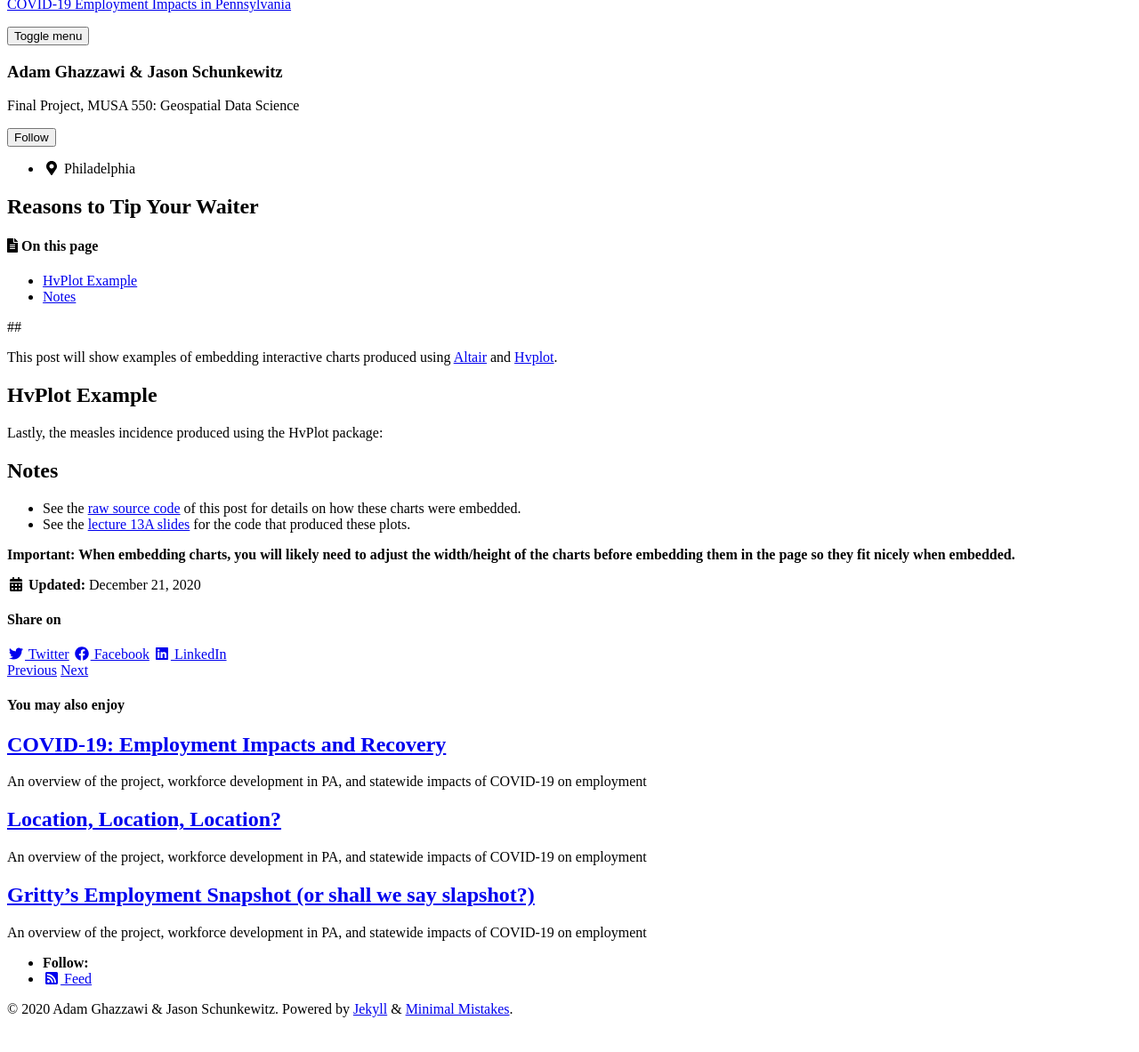
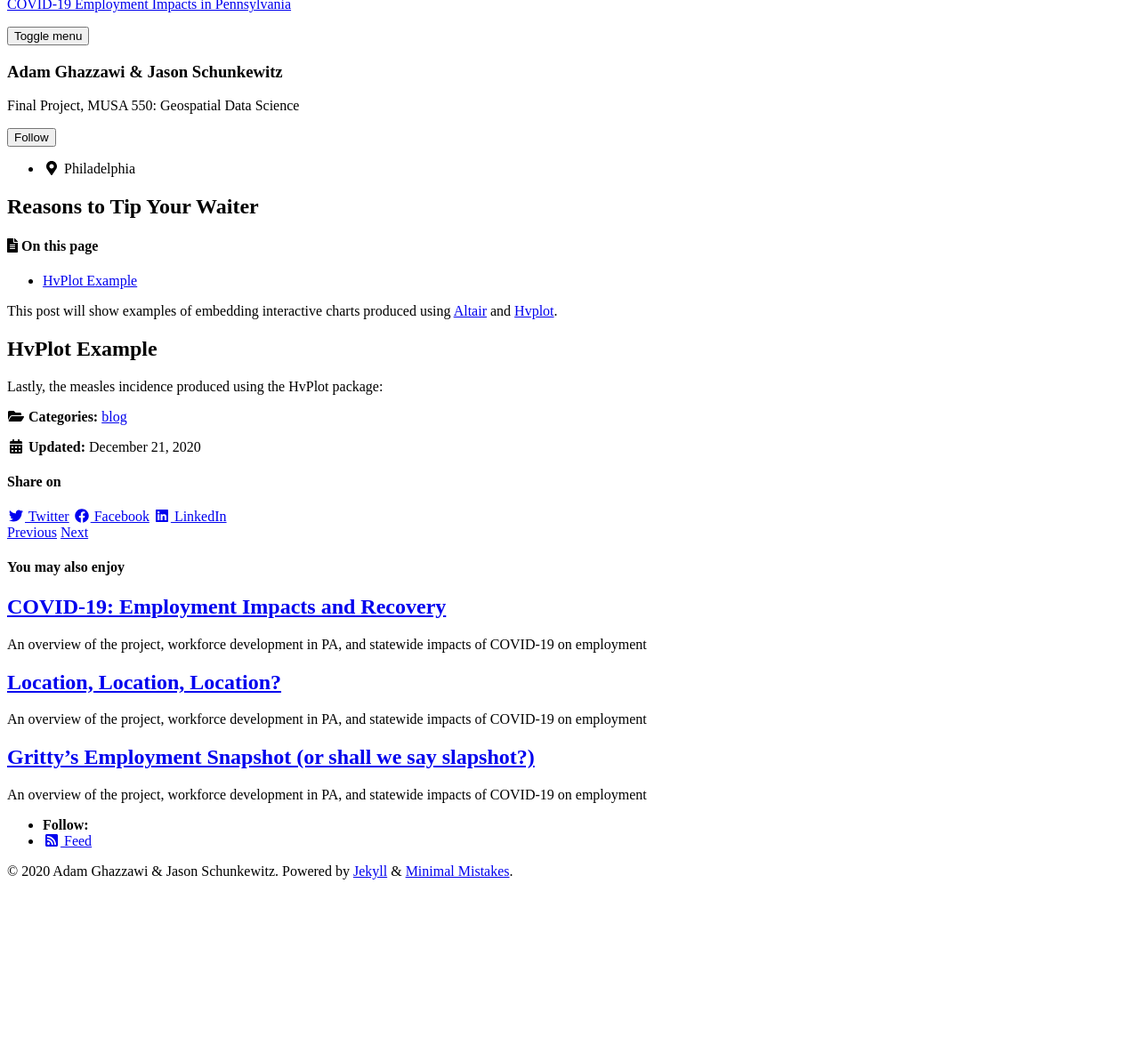
Before and after one commit to amghazzawi/PAemployment, a Jekyll site: the page built from _posts/2019-04-13-measles-charts.md, in a window 1280 px wide, cut to the strip 112-1326 px from the top of the page. Shown: the top 1183 px of the strip at 89% size. Built offline with Jekyll 4.4.1, drawn with Linux system fonts in a browser that asks for light colours; cached includes are drawn as plain includes; nearby versions of some CDN libraries; after the commit the page ends 1171 px from its top, so only the background shows below that.

Commit message:
Update 2019-04-13-measles-charts.md

```diff
--- a/_posts/2019-04-13-measles-charts.md
+++ b/_posts/2019-04-13-measles-charts.md
@@ -1,7 +1,8 @@
 ---
 title: "Reasons to Tip Your Waiter"
 date: 2020-12-21
-published: true
+categories:
+  - blog
 tags:
 excerpt: "A comparative look at how different industries have fared and vulnerable hotspots across the state"
 hv-loader:
@@ -11,7 +12,7 @@ hv-loader:
 toc: true
 toc_sticky: true
 ---
-##
+
 <div id="hv-chart-1"></div>
 
 This post will show examples of embedding interactive charts produced using [Altair](https://altair-viz.github.io) and [Hvplot](https://hvplot.pyviz.org/).
@@ -23,11 +24,3 @@ This post will show examples of embedding interactive charts produced using [Alt
 Lastly, the measles incidence produced using the HvPlot package:
 
 <div id="hv-chart-3"></div>
-
-
-## Notes
-
-- See the [raw source code](https://raw.githubusercontent.com/MUSA-550-Fall-2020/github-pages-starter/master/_posts/2019-04-13-measles-charts.md) of this post for details on how these charts were embedded.
-- See the [lecture 13A slides](https://github.com/MUSA-550-Fall-2020/week-13/blob/master/lecture-13A.ipynb) for the code that produced these plots.
-
-**Important: When embedding charts, you will likely need to adjust the width/height of the charts before embedding them in the page so they fit nicely when embedded.**
```
